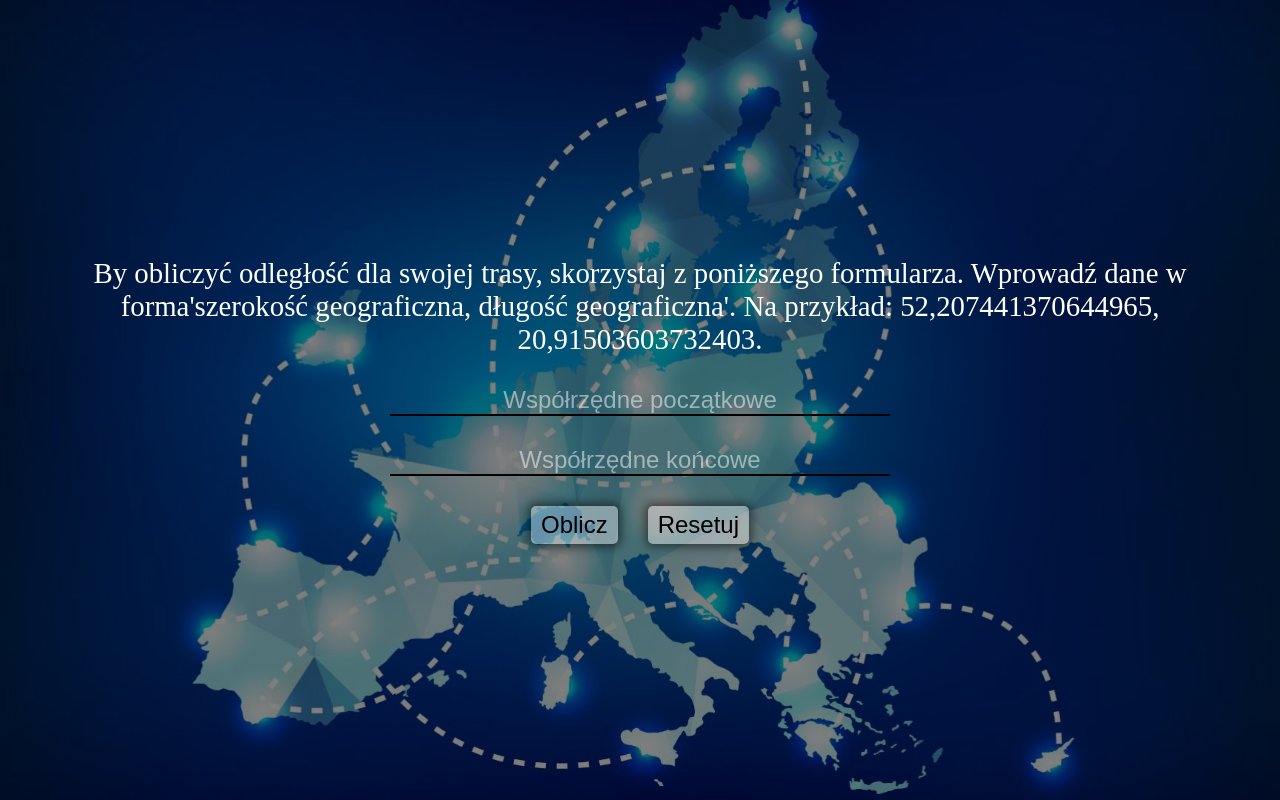
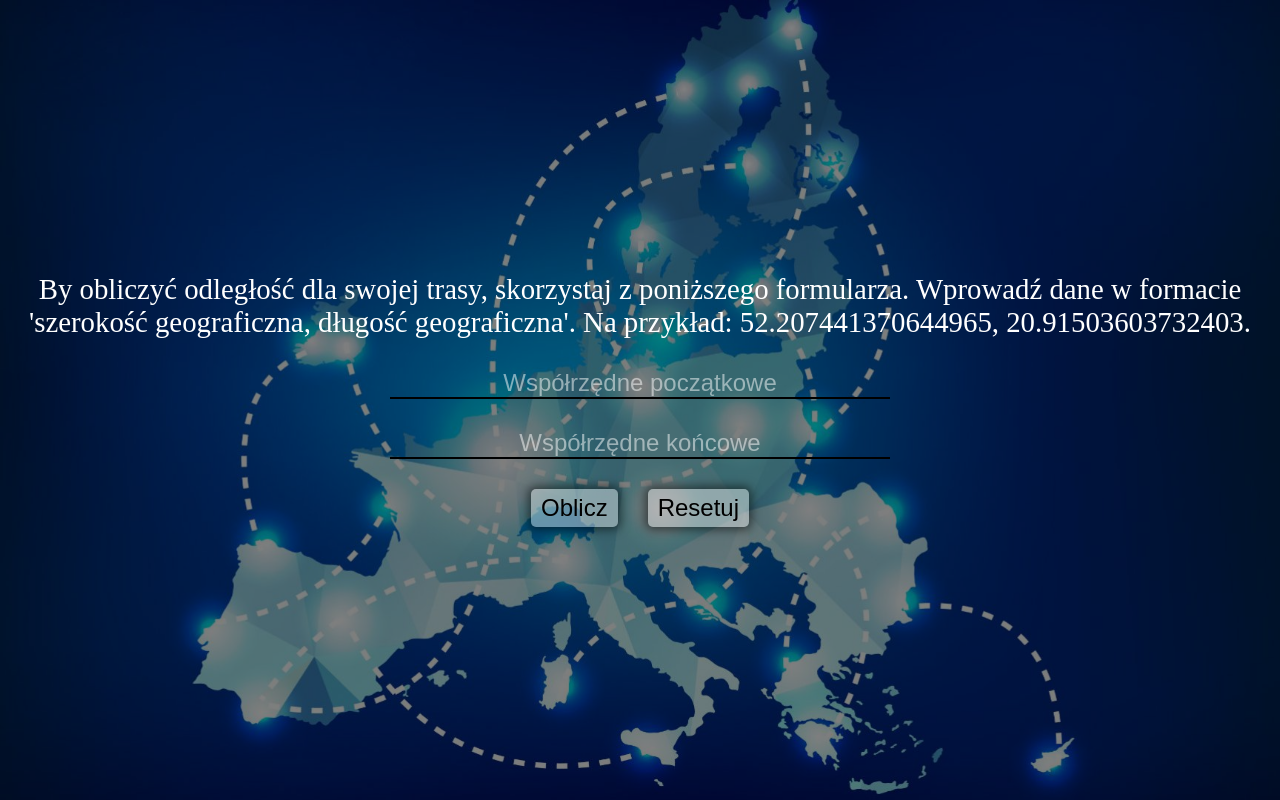
Before and after one commit to Clarus2137/ikol_ai-api, a Vue app: page / in a window 1280 px wide. Built offline with nearby package versions, Linux system fonts and the light colour scheme.

Commit message:
new updates in title

```diff
--- a/src/components/DistanceForm.vue
+++ b/src/components/DistanceForm.vue
@@ -1,5 +1,5 @@
 <template>
-   <p class="h2" align="center">By obliczyć odległość dla swojej trasy, skorzystaj z poniższego formularza. Wprowadź dane w forma'szerokość geograficzna, długość geograficzna'. Na przykład: 52,207441370644965, 20,91503603732403.</p>
+   <p class="h2" align="center">By obliczyć odległość dla swojej trasy, skorzystaj z poniższego formularza. Wprowadź dane w formacie 'szerokość geograficzna, długość geograficzna'. Na przykład: 52.207441370644965, 20.91503603732403.</p>
 
    <form class="form" @submit.prevent="submitForm">
       <div class="form__coordinates">
```
